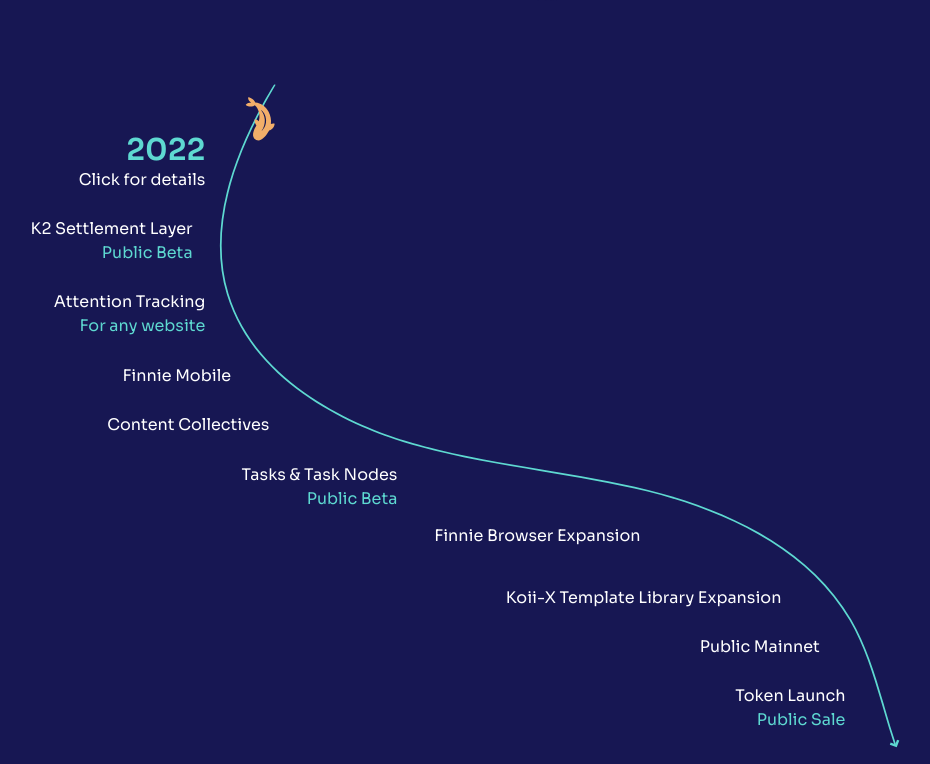
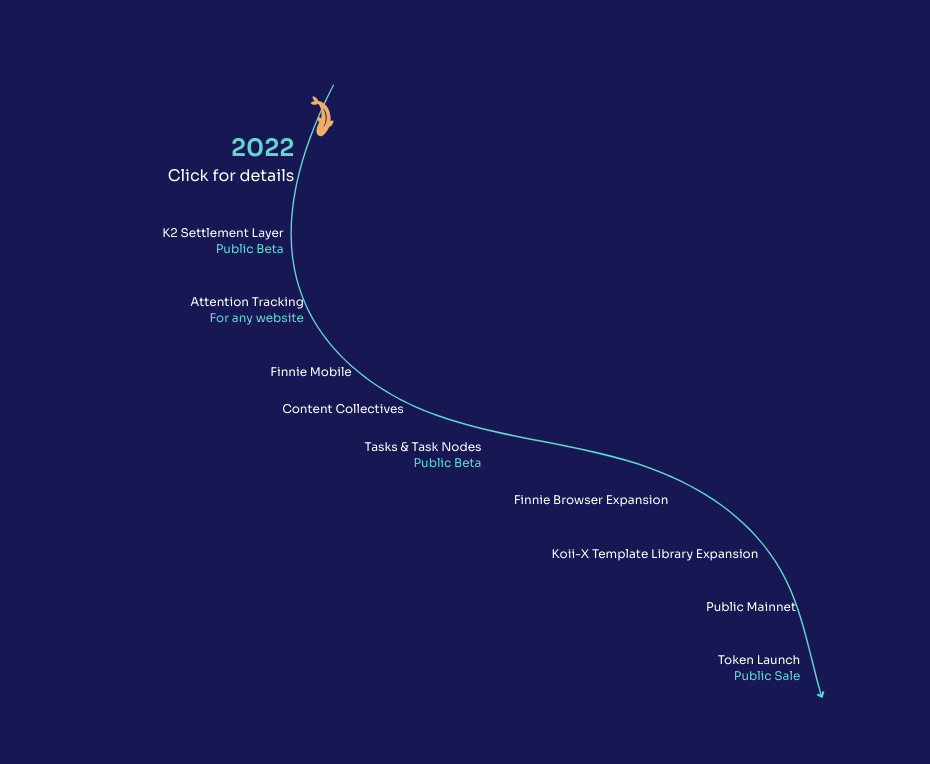
Before and after one commit to koii-network/homepage, a Next.js app: page / in a window 1280 px wide. Shown: the part 3236-4000 px from the top of the page, without its empty margins (89-1019 px from the left). Built offline with nearby package versions, Linux system fonts and the light colour scheme.

Commit message:
Responsive/timeline (#75)
* fix tablet

* small fix

* small fix

* add image

* fix lint

* text update

* fix lint

* line hight and update

```diff
--- a/components/timeline.tsx
+++ b/components/timeline.tsx
@@ -30,11 +30,20 @@ export const Timeline = () => {
     setIsMobile(rddIsMobile);
   }, []);
 
-  const isBreakpoint = useMediaQuery(768);
+  const isBreakpoint = useMediaQuery(728);
   return (
     <div className={`${styles.Timeline} pb-20 relative h-[820px]`}>
+      <div className="container">
+        {/* <div className="lg:bottom-[20rem] absolute w-[2500px] h-[1096px] ml-[auto] mr-[auto] left-0 lg:left-[-38rem] right-0 text-center z-10">
+      <Image
+      src = {seabed}
+      layout="fill"
+      objectFit="cover"
+      />
+      </div> */}
+
         {isBreakpoint ? (
-        <div className="flex justify-center items-start pl-[12rem] h-full">
+          <div className="flex justify-center items-start pl-[12rem] h-full z-20 relative">
             <svg
               className="h-full w-fit"
               width="43"
@@ -54,7 +63,7 @@ export const Timeline = () => {
             </svg>
           </div>
         ) : (
-        <div className="px-[17%] h-full">
+          <div className="md:px-[0] lg:px-[17%] md:h-[685px] lg:h-full z-20 relative">
             <svg
               // width="1005"
               // height="907"
@@ -80,15 +89,17 @@ export const Timeline = () => {
           </div>
         )}
 
-      <div className="absolute flex flex-col justify-between left-[3rem] md:left-0  md:items-end text-white py-12 z-20 top-0 md:w-full h-[85%]">
-        <div className="relative text-right md:w-fit md:right-[77%]">
-          <span className="text-3xl font-semibold text-mint">2022</span>
+        <div className="absolute flex flex-col justify-between left-[3rem] sm:left-[10rem] md:left-0  md:items-center text-white py-12 z-20 top-0 md:w-full h-[85%]">
+          <div className="relative text-right md:w-fit md:mr-[40rem] lg:mr-[52rem]">
+            <span className="md:text-2xl lg:text-3xl font-semibold text-mint">
+              2022
+            </span>
             <br />
             <span className="text-base">
               {isMobile ? "Tap" : "Click"} for details
             </span>
           </div>
-        <div className="relative text-right md:w-fit md:right-[78%]">
+          <div className="relative md:text-xs lg:text-base text-right md:w-fit md:mr-[41rem] lg:mr-[56rem]">
             <HtmlTooltip
               title={
                 <Fragment>
@@ -127,13 +138,13 @@ export const Timeline = () => {
             <br />
             <span className="text-mint">Public Beta</span>
           </div>
-        <div className="relative text-right md:w-fit md:right-[77%]">
+          <div className="relative md:text-xs lg:text-base text-right md:w-fit md:mr-[38rem] lg:mr-[55rem]">
             <HtmlTooltip
               title={
                 <Fragment>
                   <div>
-                  Attention Tracking - Get rewarded for every view by embedded 3
-                  lines of code into the header of your site. <br />
+                    Attention Tracking - Get rewarded for every view by embedded
+                    3 lines of code into the header of your site. <br />
                     <u>
                       <a
                         rel="noreferrer noopener"
@@ -166,7 +177,7 @@ export const Timeline = () => {
             <br />
             <span className="text-mint">For any website</span>
           </div>
-        <div className="relative text-right md:w-fit md:right-[75%]">
+          <div className="relative md:text-xs lg:text-base text-right md:w-fit md:mr-[30rem] lg:mr-[50rem]">
             <HtmlTooltip
               title={
                 <Fragment>
@@ -204,13 +215,13 @@ export const Timeline = () => {
             </HtmlTooltip>
             <br />
           </div>
-        <div className="relative text-right md:w-fit md:right-[72%]">
+          <div className="relative md:text-xs lg:text-base text-right md:w-fit md:mr-[26rem] md:bottom-[1rem]  lg:mr-[48rem]">
             <HtmlTooltip
               title={
                 <Fragment>
                   <div>
-                  Media-driven, community-owned collectives that reward members.{" "}
-                  <br />
+                    Media-driven, community-owned collectives that reward
+                    members. <br />
                     <u>
                       <a
                         rel="noreferrer noopener"
@@ -242,13 +253,13 @@ export const Timeline = () => {
             </HtmlTooltip>
             <br />
           </div>
-        <div className="relative text-right md:w-fit md:right-[62%]">
+          <div className="relative md:text-xs lg:text-base text-right md:w-fit md:mr-[16rem] md:bottom-[2rem] lg:mr-[42rem] ]">
             <HtmlTooltip
               title={
                 <Fragment>
                   <div>
-                  1. Ask our network to accomplish any micro-service 2. Rent out
-                  your unused RAM and get paid. <br />
+                    1. Ask our network to accomplish any micro-service 2. Rent
+                    out your unused RAM and get paid. <br />
                     <u>
                       <a
                         rel="noreferrer noopener"
@@ -281,14 +292,14 @@ export const Timeline = () => {
             <br />
             <span className="text-mint">Public Beta</span>
           </div>
-        <div className="relative text-right md:w-fit md:right-[43%] md:bottom-[2%]">
+          <div className="relative md:text-xs lg:text-base text-right md:w-fit md:mr-[-5rem] md:bottom-[3rem] lg:bottom-[2rem] lg:mr-[20rem] md:bottom-[2%]">
             <HtmlTooltip
               title={
                 <Fragment>
                   <div>
                     The Finnie wallet compatibility is increasing every day, so
-                  you can keep all your assets in one place (but behind multiple
-                  keys). <br />
+                    you can keep all your assets in one place (but behind
+                    multiple keys). <br />
                     <u>
                       <a
                         rel="noreferrer noopener"
@@ -315,11 +326,13 @@ export const Timeline = () => {
                   Finnie Browser Expansion
                 </a>
               ) : (
-              <a className="hover:text-koiiorange">Finnie Browser Expansion</a>
+                <a className="hover:text-koiiorange">
+                  Finnie Browser Expansion
+                </a>
               )}
             </HtmlTooltip>
           </div>
-        <div className="relative text-right md:w-fit md:right-[32%]">
+          <div className="relative md:text-xs lg:text-base text-right md:w-fit md:mr-[-13rem] md:bottom-[3rem] lg:bottom-[2rem] lg:mr-[0rem]">
             <HtmlTooltip
               title={
                 <Fragment>
@@ -360,7 +373,7 @@ export const Timeline = () => {
             </HtmlTooltip>
             <br />
           </div>
-        <div className="relative text-right md:w-fit md:right-[29%]">
+          <div className="relative md:text-xs lg:text-base text-right md:w-fit md:mr-[-25rem] md:bottom-[3rem] lg:bottom-0 lg:mr-[-20rem]">
             <HtmlTooltip
               title={
                 <Fragment>
@@ -397,7 +410,7 @@ export const Timeline = () => {
             </HtmlTooltip>
             <br />
           </div>
-        <div className="relative text-right md:w-fit md:right-[27%]">
+          <div className="relative md:text-xs lg:text-base text-right md:w-fit md:mr-[-26rem] md:bottom-[3rem] lg:bottom-0 lg:mr-[-30rem]">
             <HtmlTooltip
               title={
                 <Fragment>
@@ -437,5 +450,6 @@ export const Timeline = () => {
           </div>
         </div>
       </div>
+    </div>
   );
 };
--- a/styles/home.module.css
+++ b/styles/home.module.css
@@ -30,5 +30,5 @@
 }
 
 .Timeline {
-  background: #171753;
+  background-color: #171753;
 }
```
Also changed, not shown: public/images/seabed_bg_desktop.svg (added). Lines whose indentation alone changed are shown as unchanged.
